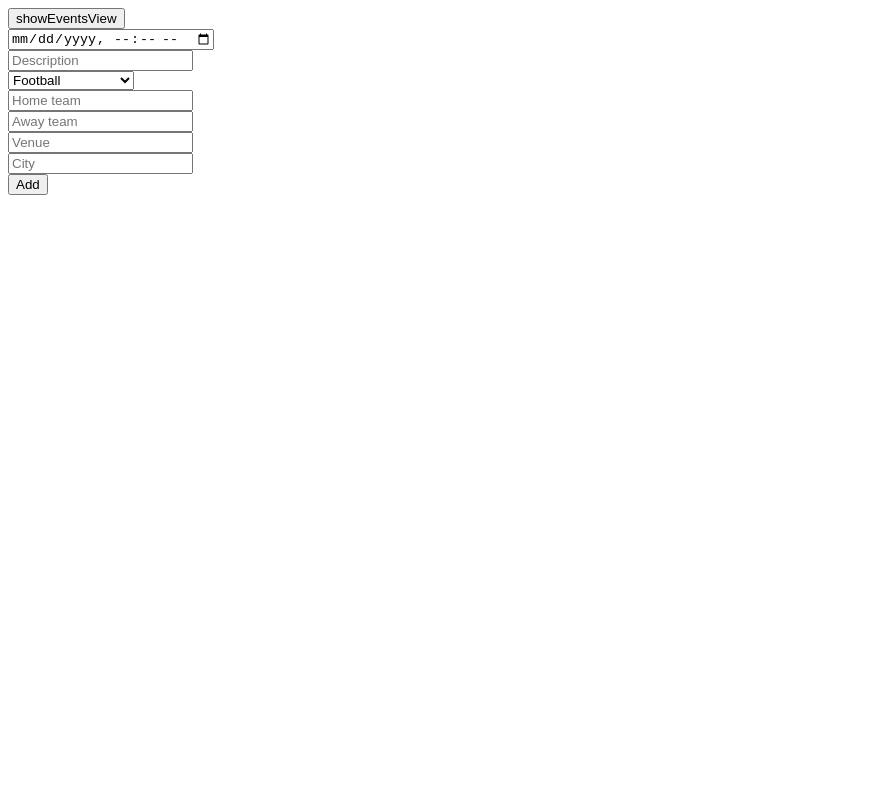
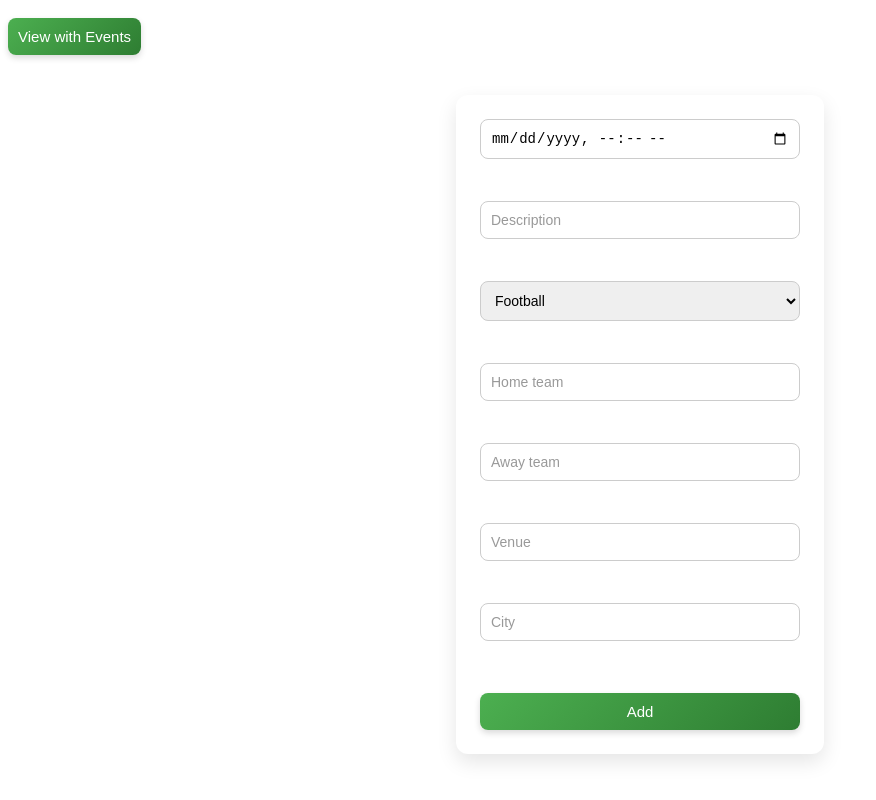
Before and after one commit to hgf700/Sport-Radar-Assesment, an Angular app in the folder Frontend/front/: page /create-event in a window 1280 px wide. Shown: the whole page, without its empty margins (0-876 px from the left). Built offline with nearby package versions, Linux system fonts and the light colour scheme.

Commit message:
feat: iplement css and table for retrieved data

```diff
--- a/Frontend/front/src/app/Views/create-event/create-event.component.css
+++ b/Frontend/front/src/app/Views/create-event/create-event.component.css
@@ -0,0 +1,63 @@
+/* kontener */
+div {
+  display: flex;
+  justify-content: center;
+  margin-top: 40px;
+}
+
+/* formularz jako "card" */
+form {
+  display: flex;
+  flex-direction: column;
+  gap: 12px;
+  width: 320px;
+  padding: 24px;
+  border-radius: 12px;
+  background: #ffffff;
+  box-shadow: 0 8px 20px rgba(0, 0, 0, 0.1);
+}
+
+/* inputy i select */
+input, select {
+  padding: 10px;
+  border-radius: 8px;
+  border: 1px solid #ccc;
+  font-size: 14px;
+  transition: all 0.2s ease;
+}
+
+/* focus efekt */
+input:focus, select:focus {
+  outline: none;
+  border-color: #4CAF50;
+  box-shadow: 0 0 0 2px rgba(76, 175, 80, 0.2);
+}
+
+/* button */
+button {
+  margin-top: 10px;
+  background: linear-gradient(135deg, #4CAF50, #2e7d32);
+  color: white;
+  border: none;
+  padding: 10px;
+  border-radius: 8px;
+  cursor: pointer;
+  font-size: 15px;
+  transition: all 0.2s ease;
+}
+
+/* hover */
+button:hover {
+  transform: translateY(-1px);
+  box-shadow: 0 5px 10px rgba(0, 0, 0, 0.2);
+}
+
+/* klik */
+button:active {
+  transform: translateY(0);
+}
+
+/* placeholder lekko szary */
+input::placeholder {
+  color: #999;
+}
--- a/Frontend/front/src/app/Views/create-event/create-event.component.html
+++ b/Frontend/front/src/app/Views/create-event/create-event.component.html
@@ -1,4 +1,4 @@
-<button (click)="showEventsView()">showEventsView</button><br />
+<button (click)="showEventsView()">View with Events</button><br />
 
 <div>
   <form [formGroup]="createEventForm" (ngSubmit)="onSubmit()">
--- a/Frontend/front/src/app/Views/show-events/show-events.component.css
+++ b/Frontend/front/src/app/Views/show-events/show-events.component.css
@@ -0,0 +1,19 @@
+table {
+  border-collapse: collapse;
+  width: 100%;
+}
+
+th, td {
+  border: 1px solid #ccc;
+  padding: 8px;
+  text-align: left;
+}
+
+th {
+  background-color: #f5f5f5;
+  font-weight: bold;
+}
+
+tr:nth-child(even) {
+  background-color: #fafafa;
+}
--- a/Frontend/front/src/app/Views/show-events/show-events.component.html
+++ b/Frontend/front/src/app/Views/show-events/show-events.component.html
@@ -1,17 +1,35 @@
-<button (click)="createEventView()">createEventView</button><br />
+<button (click)="createEventView()">View to create events</button><br />
 
 <main class="main">
   <ul *ngIf="event.length > 0">
-    <li *ngFor="let e of event">
-      {{ e.id }}
-      {{ e.dateTime }}
-      {{ e.description }}
-      {{ sportMap[e.sportName] }}
-      {{ e.homeTeamName }}
-      {{ e.awayTeamName }}
-      {{ e.venueName }}
-      {{ e.venueCity }}
-    </li>
+    <thead>
+    <tr>
+      <th>ID</th>
+      <th>Data</th>
+      <th>Opis</th>
+      <th>Sport</th>
+      <th>Home</th>
+      <th>Away</th>
+      <th>Venue</th>
+      <th>City</th>
+      <th>Link</th>
+    </tr>
+  </thead>
+
+  <tbody>
+    <tr *ngFor="let e of event">
+      <td>{{ e.id }}</td>
+      <td>{{ e.dateTime | date:'yyyy-MM-dd HH:mm' }}</td>
+      <td>{{ e.description }}</td>
+      <td>{{ sportMap[e.sportName] }}</td>
+      <td>{{ e.homeTeamName }}</td>
+      <td>{{ e.awayTeamName }}</td>
+      <td>{{ e.venueName }}</td>
+      <td>{{ e.venueCity }}</td>
+      <td><a href="#">link</a></td>
+    </tr>
+  </tbody>
+
   </ul>
   <p *ngIf="event.length === 0">Brak eventow</p>
 </main>
--- a/Frontend/front/src/styles.css
+++ b/Frontend/front/src/styles.css
@@ -1 +1,22 @@
 /* You can add global styles to this file, and also import other style files */
+button {
+  background: linear-gradient(135deg, #4CAF50, #2e7d32);
+  color: white;
+  border: none;
+  padding: 10px 18px;
+  font-size: 14px;
+  border-radius: 8px;
+  cursor: pointer;
+  transition: all 0.2s ease;
+  box-shadow: 0 3px 6px rgba(0,0,0,0.15);
+}
+
+button:hover {
+  transform: translateY(-1px);
+  box-shadow: 0 5px 10px rgba(0,0,0,0.2);
+}
+
+button:active {
+  transform: translateY(0);
+  box-shadow: 0 2px 4px rgba(0,0,0,0.15);
+}
```
